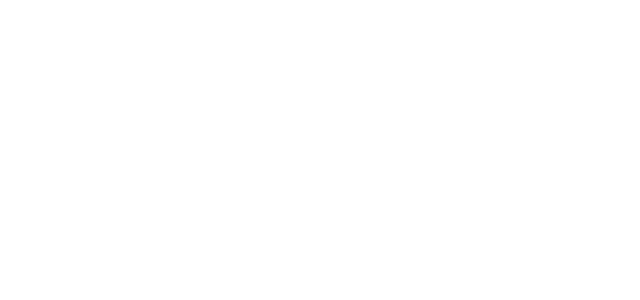
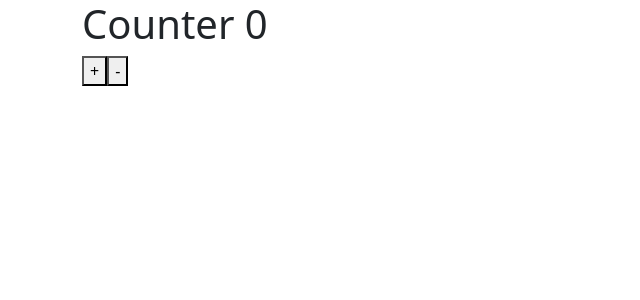
Before and after one commit to Jaredsimonelli/mock-online-shop-react, a React (Create React App) app: page / in a window 1280 px wide. Shown: the top 300 px of the page, without its empty margins (0-640 px from the left). Built offline with nearby package versions, Linux system fonts and the light colour scheme.

Commit message:
set up redux

```diff
--- a/package.json
+++ b/package.json
@@ -9,7 +9,10 @@
     "bootstrap": "^5.0.2",
     "react": "^17.0.2",
     "react-dom": "^17.0.2",
+    "react-redux": "^7.2.4",
+    "react-router-dom": "^5.2.0",
     "react-scripts": "4.0.3",
+    "redux": "^4.1.0",
     "web-vitals": "^1.1.2"
   },
   "scripts": {
--- a/src/App.js
+++ b/src/App.js
@@ -1,11 +1,24 @@
-import { useState, useEffect } from 'react'
-import { BrowserRouter as Router, Route } from 'react-router-dom'
+// import { useState, useEffect } from 'react';
+import { useSelector, useDispatch } from 'react-redux';
+
+import { BrowserRouter as Router, Route } from 'react-router-dom';
 import './App.css';
 
+import { increment, decrement } from './actions';
+
 function App() {
+    const counter = useSelector(state => state.counter);
+    const isLogged = useSelector(state => state.isLogged);
+    const dispatch = useDispatch();
+
     return (
         <Router>
             <div className='container'>
+                <h1>Counter {counter}</h1>
+                <button onClick={() => dispatch(increment(5))}>+</button>
+                <button onClick={() => dispatch(decrement())}>-</button>
+
+                {isLogged ? <h3>Need to log in to see this info</h3> : '' }
 
             </div>
         </Router>
--- /dev/null
+++ b/src/actions/index.js
@@ -0,0 +1,12 @@
+export const increment = (num) => {
+    return {
+        type: 'INCREMENT',
+        payload: num
+    }
+};
+
+export const decrement = () => {
+    return {
+        type: 'DECREMENT'
+    }
+};
--- a/src/index.js
+++ b/src/index.js
@@ -4,12 +4,19 @@
 import App from './App';
 import reportWebVitals from './reportWebVitals';
 import 'bootstrap/dist/css/bootstrap.css';
+import { createStore } from 'redux';
+import allReducer from './reducers';
+import { Provider } from 'react-redux'
 
+const store = createStore(
+    allReducer,
+    window.__REDUX_DEVTOOLS_EXTENSION__ && window.__REDUX_DEVTOOLS_EXTENSION__()
+);
 
 ReactDOM.render(
-  <React.StrictMode>
+    <Provider store={store}>
     <App />
-  </React.StrictMode>,
+  </Provider>,
   document.getElementById('root')
 );
 
--- /dev/null
+++ b/src/reducers/counter.js
@@ -0,0 +1,12 @@
+const counterReducer = (state = 0, action) => {
+    switch (action.type) {
+        case "INCREMENT":
+            return state + action.payload;
+        case "DECREMENT":
+            return state - 1;
+        default:
+            return state;
+    }
+};
+
+export default counterReducer;
--- /dev/null
+++ b/src/reducers/index.js
@@ -0,0 +1,10 @@
+import counterReducer from './counter';
+import loggedReducer from './isLogged';
+import { combineReducers } from 'redux';
+
+const allReducers = combineReducers({
+    counter: counterReducer,
+    isLogged: loggedReducer
+});
+
+export default allReducers;
--- /dev/null
+++ b/src/reducers/isLogged.js
@@ -0,0 +1,10 @@
+const loggedReducer = (state = false, action) => {
+    switch (action.type) {
+        case "SIGN_IN":
+            return !state;
+        default:
+            return state;
+    }
+};
+
+export default loggedReducer
```
Also changed, not shown: 1 other file (tests, documents, lock files or other folders). Lines whose indentation alone changed are shown as unchanged.
